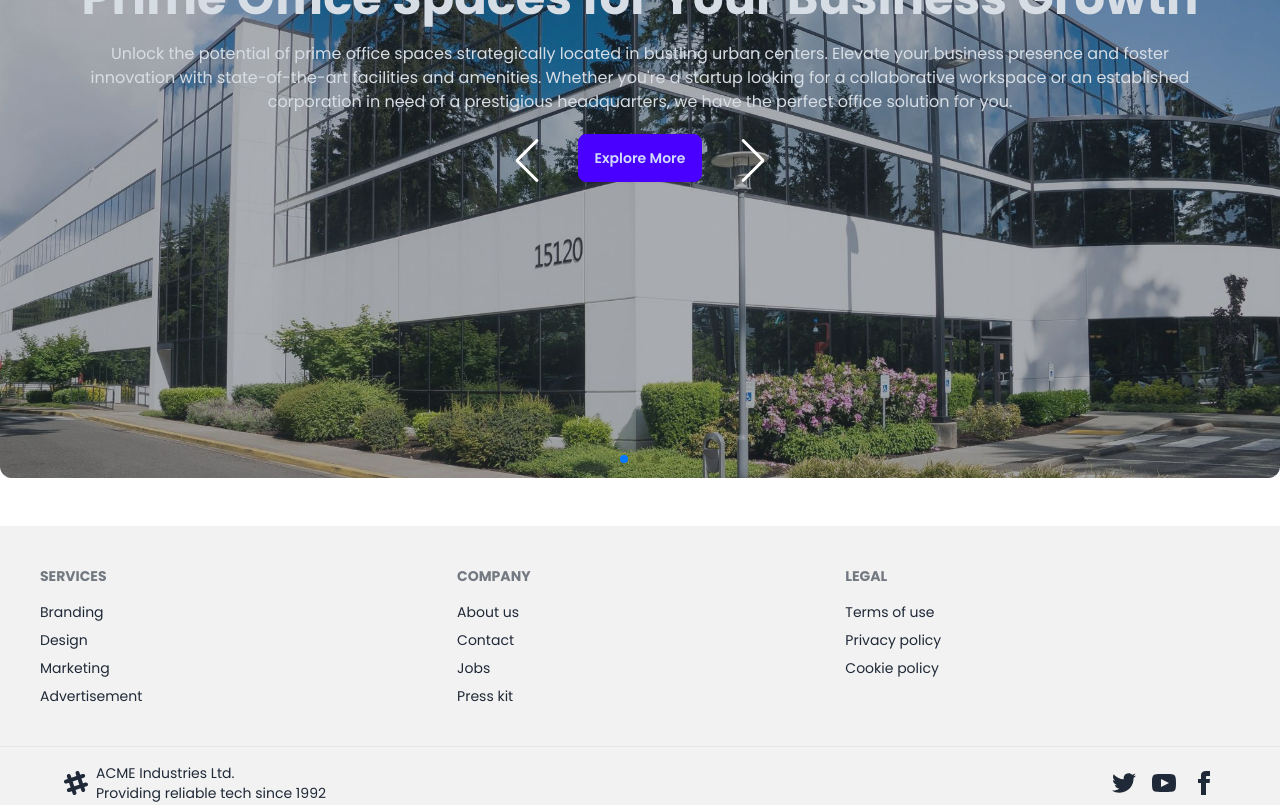
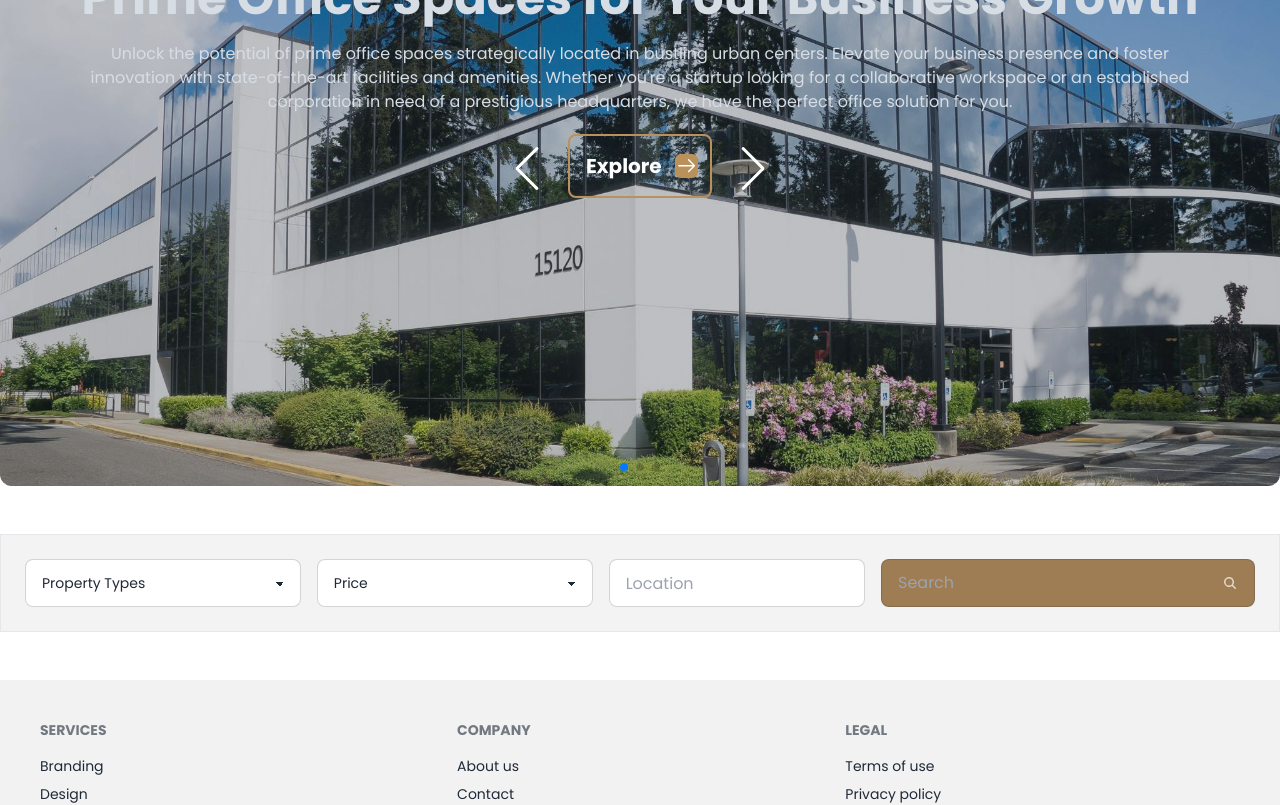
Before and after one commit to SabbirHossain-28/urban-edge-react-firebase-project, a React (Vite) app: page / in a window 1280 px wide. Shown: the part 440-1245 px from the top of the page. Built offline with nearby package versions, Linux system fonts and the light colour scheme.

Commit message:
Set primary color and create menubar section

```diff
--- a/src/Components/Header/Navbar.jsx
+++ b/src/Components/Header/Navbar.jsx
@@ -38,12 +38,17 @@ const Navbar = () => {
             {navLinks}
           </ul>
         </div>
-        <a className="btn btn-ghost text-3xl font-bold">Urban-Edge</a>
+        <a className="btn btn-ghost text-[#BB915B] text-3xl font-bold">Estate-Finder</a>
       </div>
       <div className="navbar-center hidden lg:flex">
         <ul className="menu menu-horizontal px-1">{navLinks}</ul>
       </div>
-      <div className="navbar-end">
+      <div className="navbar-end gap-2">
+        <div>
+        <p className="bg-red-500 text-white rounded-md p-2">
+              <a>Logout</a>
+            </p>
+        </div>
         <div className="dropdown dropdown-end">
           <div
             tabIndex={0}
@@ -64,9 +69,6 @@ const Navbar = () => {
             <li>
               <a>Name</a>
             </li>
-            <li className="bg-red-500 text-white rounded-md">
-              <a>Logout</a>
-            </li>
           </ul>
         </div>
       </div>
--- a/src/Components/HomeBanner/HomeBanner.jsx
+++ b/src/Components/HomeBanner/HomeBanner.jsx
@@ -39,7 +39,7 @@ const HomeBanner = () => {
     },
   ];
   return (
-    <div className="mt-12 mb-12">
+    <div className="mt-14 mb-12">
       <Swiper
         slidesPerView={1}
         spaceBetween={30}
@@ -64,12 +64,14 @@ const HomeBanner = () => {
                 backgroundImage: `url(${data.image})`,backgroundRepeat:"no-repeat",
               }}
             >
-              <div className="hero-overlay bg-opacity-40 rounded-xl"></div>
+              <div className="hero-overlay bg-opacity-30 rounded-xl"></div>
               <div className="hero-content text-center text-neutral-content">
                 <div className="w-11/12">
                   <h1 className="mb-5 text-2xl lg:text-5xl font-bold"> {data.title} </h1>
                   <p className="mb-5 text-sm md:text-base lg:text-base">{data.description}</p>
-                  <button className="btn btn-primary btn-sm md:btn-md lg:btn-md">Explore More</button>
+                  <div className="flex justify-center">
+                  <button className=" group relative flex w-36 items-center rounded-lg border-2 border-[#BB915B] p-4 text-[#fff] text-xl font-bold"><span>Explore</span><span className="absolute right-3 box-content flex w-1/6 justify-center rounded-md bg-[#BB915B] duration-300 group-hover:w-5/6"><svg viewBox="0 0 24 24" fill="none" className="w-10" xmlns="http://www.w3.org/2000/svg"><g strokeWidth="0"></g><g strokeLinecap="round" strokeLinejoin="round"></g><g><path d="M4 12H20M20 12L14 6M20 12L14 18" stroke="#fff" strokeWidth="1.5" strokeLinecap="round" strokeLinejoin="round"></path></g></svg></span></button>
+                  </div>
                 </div>
               </div>
             </div>
--- /dev/null
+++ b/src/Components/Menubar/Menubar.jsx
@@ -0,0 +1,50 @@
+const Menubar = () => {
+  return (
+    <div className="mb-12 bg-[#1313130D] border p-6">
+      <div className="flex gap-4">
+        <select className="select select-bordered w-full max-w-sm">
+          <option disabled selected>
+            Property Types
+          </option>
+          <option>Office buildings</option>
+          <option>Retail spaces</option>
+          <option>warehouses</option>
+          <option>Industrial</option>
+          <option>Restaurants</option>
+        </select>
+        <select className="select select-bordered w-full max-w-sm">
+          <option disabled selected>
+            Price
+          </option>
+          <option>100k-200k</option>
+          <option>200k-300k</option>
+          <option>300k-500k</option>
+          <option>500k-600k</option>
+          <option>600k-800k</option>
+        </select>
+        <input
+          type="text"
+          placeholder="Location"
+          className="input input-bordered w-full max-w-sm"
+        />
+        <label className="bg-[#9e7d54] text-white input input-bordered flex items-center gap-2 max-w-sm">
+          <input type="text" className="grow" placeholder="Search" />
+          <svg
+            xmlns="http://www.w3.org/2000/svg"
+            viewBox="0 0 16 16"
+            fill="currentColor"
+            className="w-4 h-4 opacity-70"
+          >
+            <path
+              fillRule="evenodd"
+              d="M9.965 11.026a5 5 0 1 1 1.06-1.06l2.755 2.754a.75.75 0 1 1-1.06 1.06l-2.755-2.754ZM10.5 7a3.5 3.5 0 1 1-7 0 3.5 3.5 0 0 1 7 0Z"
+              clipRule="evenodd"
+            />
+          </svg>
+        </label>
+      </div>
+    </div>
+  );
+};
+
+export default Menubar;
--- a/src/Pages/Home/Home.jsx
+++ b/src/Pages/Home/Home.jsx
@@ -1,9 +1,11 @@
 import HomeBanner from "../../Components/HomeBanner/HomeBanner";
+import Menubar from "../../Components/Menubar/Menubar";
 
 const Home = () => {
     return (
         <div>
             <HomeBanner></HomeBanner>
+            <Menubar></Menubar>
         </div>
     );
 };
```
